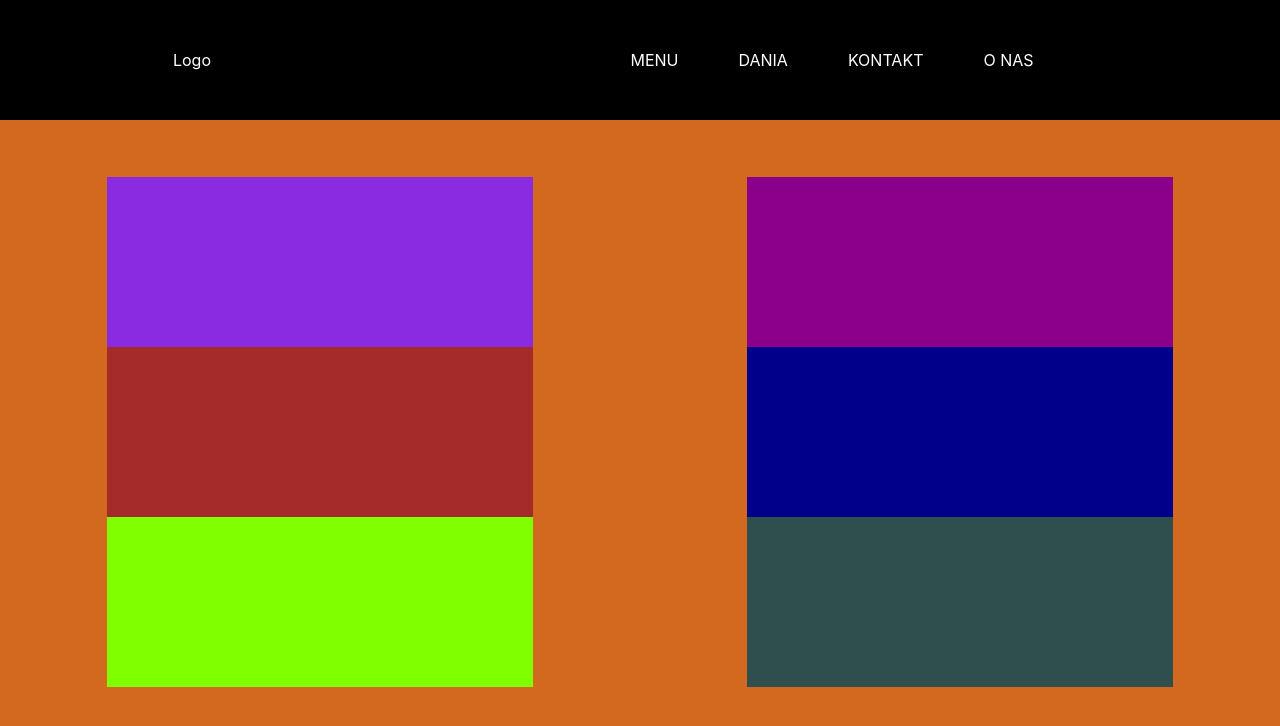
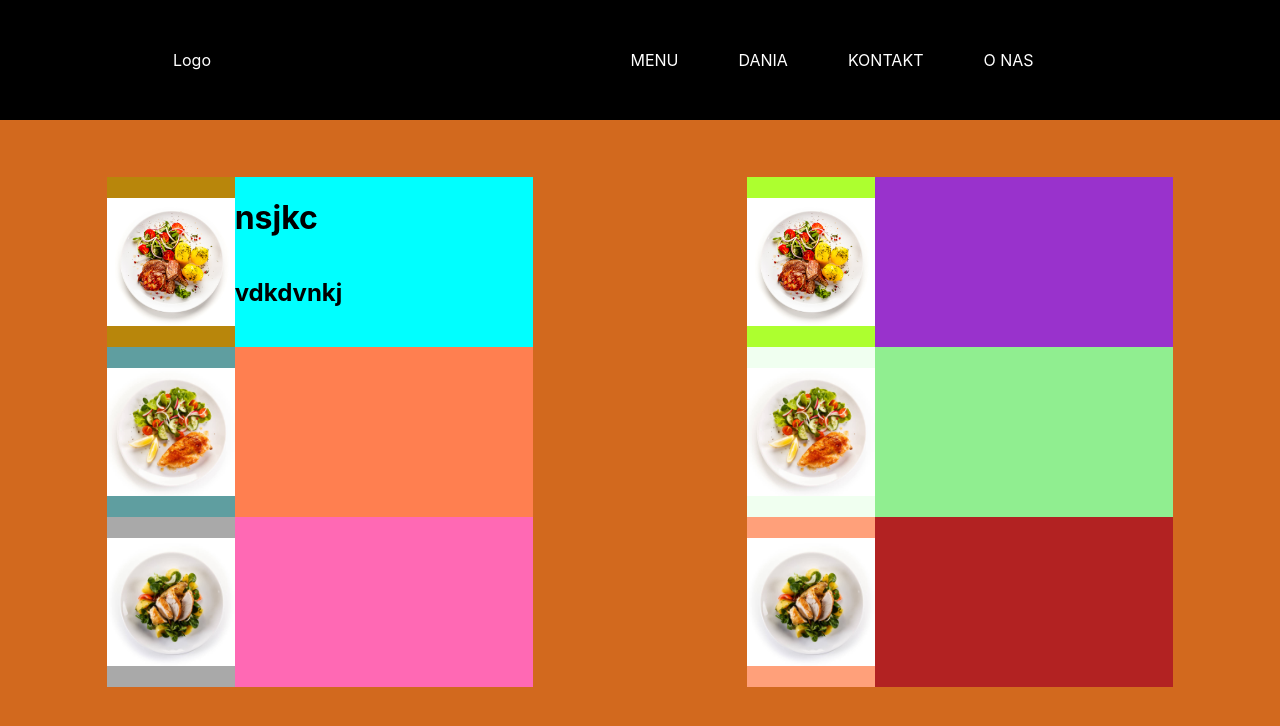
Before and after one commit to oktawia678/restaurant_page, a React (Create React App) app: page /Menu in a window 1280 px wide. Shown: the top 726 px of the page. Built offline with nearby package versions, Linux system fonts and the light colour scheme.

Commit message:
posting  photos in the menu offer

```diff
--- a/src/pages/Menu/Menu.css
+++ b/src/pages/Menu/Menu.css
@@ -51,3 +51,109 @@
     flex: 1;
     background-color: darkslategray;
 }
+.food_example_one{
+    display: flex;
+    background-color: darkgoldenrod;
+    width: 30%;
+    height: 100%;
+    background-image:url(../../photo_plate_one.jpg);
+    background-repeat: no-repeat;
+    background-size: 100%;
+    background-position: 50% 50%;
+}
+.text_price_one{
+    display: flex;
+    flex-direction: column;
+    background-color: aqua;
+    width: 70%;
+    height: 100%;
+
+
+
+}
+.text_price_one > h1 {
+    display: flex;
+
+
+}
+.food_example_two{
+    display: flex;
+    background-color:cadetblue;
+    width: 30%;
+    height: 100%;
+    background-image: url(../../photo_plate_two.jpg);
+    background-repeat: no-repeat;
+    background-size: 100%;
+    background-position: 50% 50%;
+
+}
+.text_price_two{
+    display: flex;
+    background-color:coral;
+    width: 70%;
+    height: 100%;
+}
+.food_example_three{
+    display: flex;
+    background-color: darkgray;
+    width: 30%;
+    height: 100%;
+    background-image: url(../../photo_plate_three.jpg);
+    background-repeat: no-repeat;
+    background-size: 100%;
+    background-position: 50% 50%
+}
+.text_price_three{
+    display: flex;
+    background-color: hotpink;
+    width: 70%;
+    height: 100%;
+}
+.food_example_four{
+    display: flex;
+    background-color: greenyellow;
+    width: 30%;
+    height:100%;
+    background-image: url(../../photo_plate_one.jpg);
+    background-repeat: no-repeat;
+    background-size: 100%;
+    background-position: 50% 50%;
+}
+.text_price_four{
+    display: flex;
+    background-color:darkorchid;
+    width: 70%;
+    height: 100%;
+}
+.food_example_five{
+    display: flex;
+    background-color: honeydew;
+    width: 30%;
+    height: 100%;
+    background-image: url(../../photo_plate_two.jpg);
+    background-repeat: no-repeat;
+    background-size: 100%;
+    background-position: 50% 50%;
+}
+.text_price_five{
+    display: flex;
+    background-color: lightgreen;
+    width: 70%;
+    height: 100%;
+}
+.food_example_six{
+    display: flex;
+    background-color: lightsalmon;
+    width: 30%;
+    height: 100%;
+    background-image: url(../../photo_plate_three.jpg);
+    background-repeat: no-repeat;
+    background-size:100%;
+    background-position: 50% 50%;
+}
+.text_price_six{
+    display: flex;
+    background-color: firebrick;
+    width: 70%;
+    height: 100%;
+}
--- a/src/pages/Menu/Menu.js
+++ b/src/pages/Menu/Menu.js
@@ -8,15 +8,37 @@ return(
     <Header/>
     <div className="container_menu_card">
         <div className='offer_left'>
-            <div className='option_dish_one'></div>
-            <div className='option_dish_two'></div>
-            <div className='option_dish_three'></div>
+            <div className='option_dish_one'>
+                <div className='food_example_one'></div>
+                <div className='text_price_one'>
+                    <h1>nsjkc</h1>
+                    <h2>vdkdvnkj</h2>
+                </div>
+            </div>
+            <div className='option_dish_two'>
+                <div className='food_example_two'></div>
+                <div className='text_price_two'></div>
+            </div>
+
+            <div className='option_dish_three'>
+                <div className='food_example_three'></div>
+                <div className='text_price_three'></div>
+            </div>
 
         </div>
         <div className='offer_right'>
-            <div className='option_dish_four'></div>
-            <div className='option_dish_five'></div>
-            <div className='option_dish_six'></div>
+            <div className='option_dish_four'>
+                <div className='food_example_four'></div>
+                <div className='text_price_four'></div>
+            </div>
+            <div className='option_dish_five'>
+                <div className='food_example_five'></div>
+                <div className='text_price_five'></div>
+            </div>
+            <div className='option_dish_six'>
+                <div className='food_example_six'></div>
+                <div className='text_price_six'></div>
+            </div>
         </div>
 
 
```
